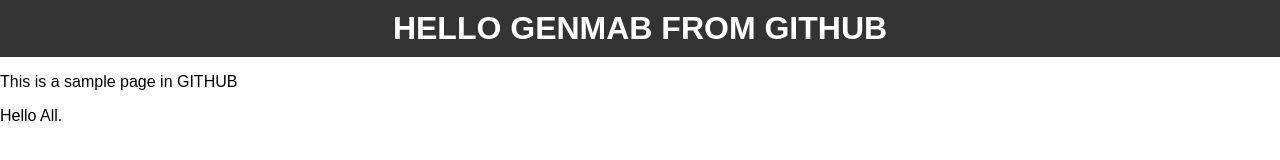
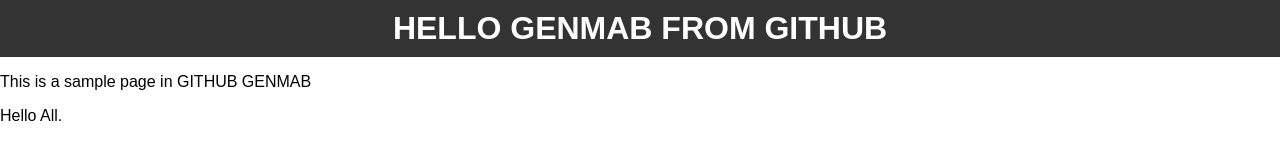
Before and after one commit to rajeshkumarkalees/testrepo, a plain HTML site: page index.html in a window 1280 px wide. Drawn offline with Linux system fonts and the light colour scheme.

Commit message:
Update index.html

```diff
--- a/index.html
+++ b/index.html
@@ -28,7 +28,7 @@
     </header>
 
     <main>
-        <p>This is a sample page in GITHUB</p>
+        <p>This is a sample page in GITHUB GENMAB</p>
         <p>Hello All.</p>
     </main>
 </body>
```
